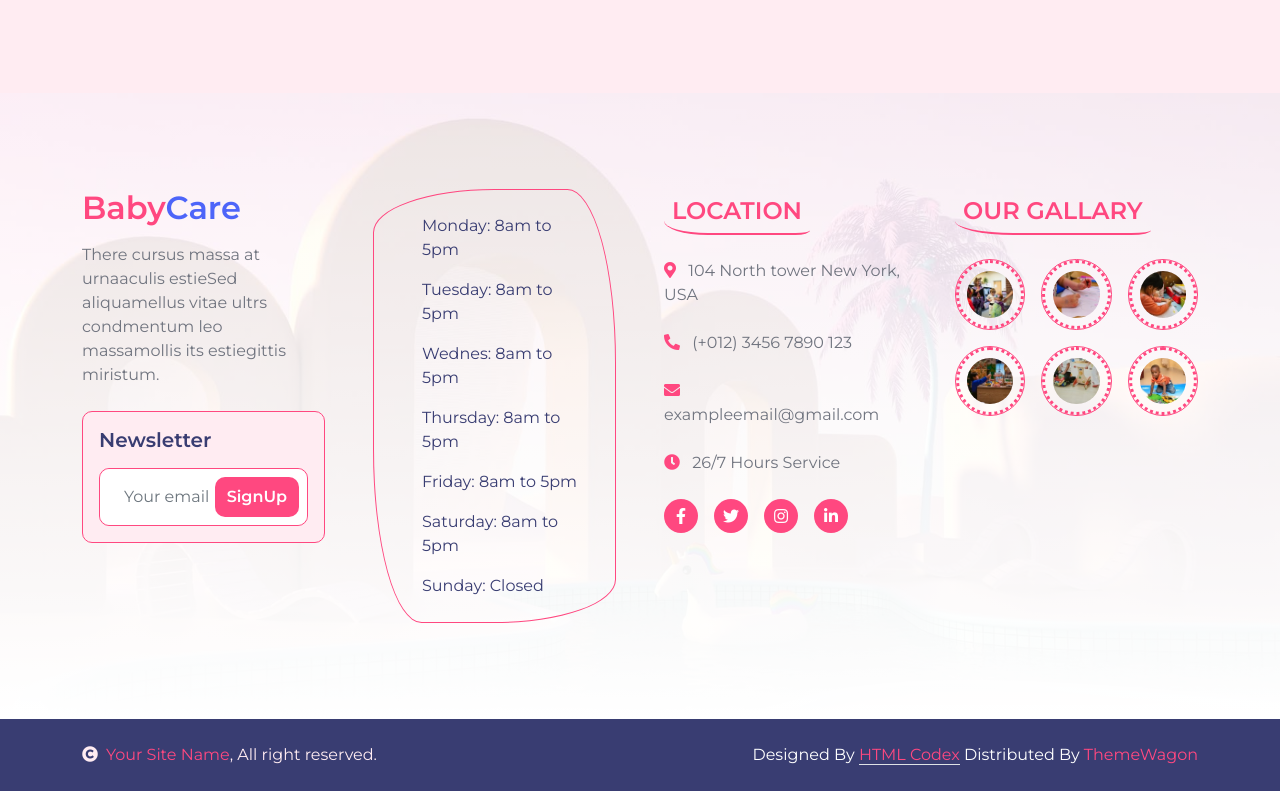
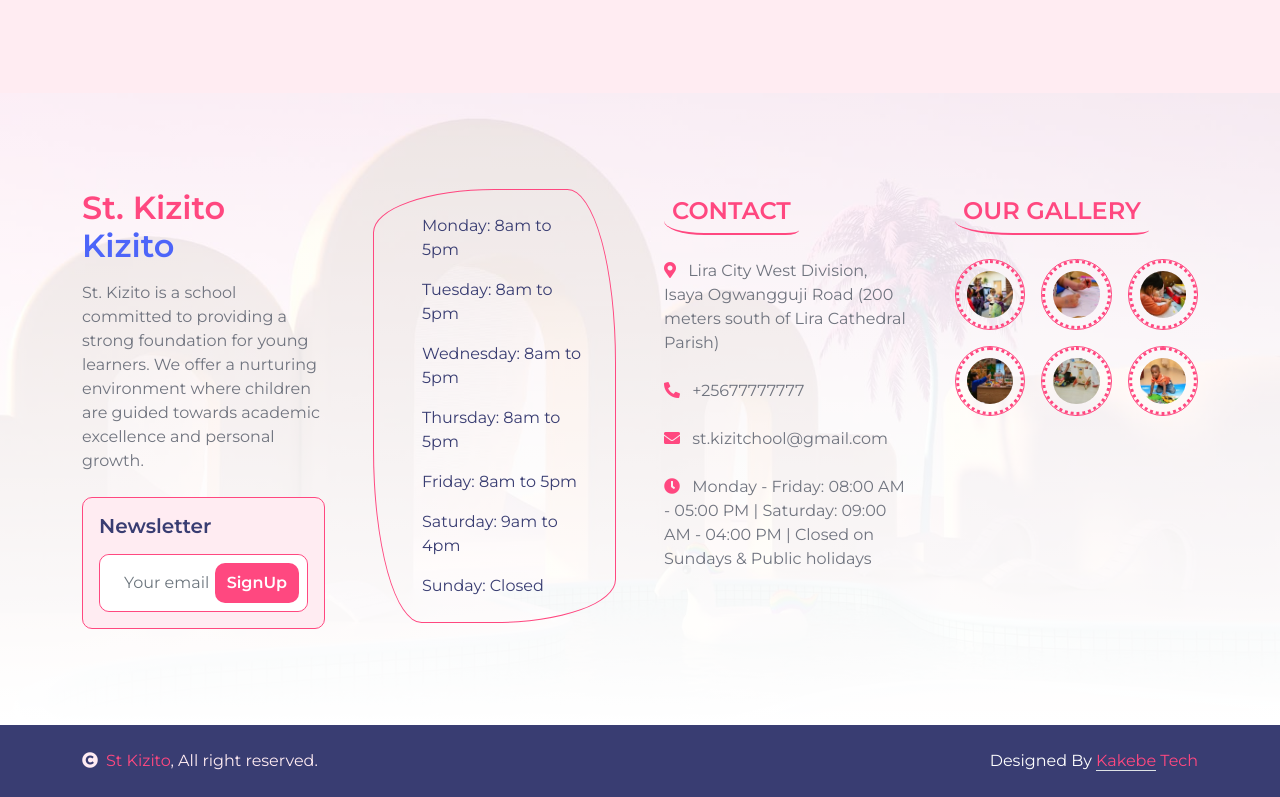
Before and after one commit to KaKebe-Technologies-Limited/stkizitio-new, a plain HTML site: page event.html in a window 1280 px wide. Shown: the part 1278-2075 px from the top of the page. Drawn offline with nearby package versions, Linux system fonts and the light colour scheme.

Commit message:
after hours

```diff
--- a/event.html
+++ b/event.html
@@ -46,8 +46,8 @@
             <div class="container topbar bg-primary d-none d-lg-block py-2" style="border-radius: 0 40px">
                 <div class="d-flex justify-content-between">
                     <div class="top-info ps-2">
-                        <small class="me-3"><i class="fas fa-map-marker-alt me-2 text-secondary"></i> <a href="#" class="text-white">123 Street, New York</a></small>
-                        <small class="me-3"><i class="fas fa-envelope me-2 text-secondary"></i><a href="#" class="text-white">Email@Example.com</a></small>
+                        <small class="me-3"><i class="fas fa-map-marker-alt me-2 text-secondary"></i> <a href="#" class="text-white">Lira City West Division, P.O Box 332, Lira(U)</a></small>
+                        <small class="me-3"><i class="fas fa-envelope me-2 text-secondary"></i><a href="#" class="text-white">st.kizit@gmail.com</a></small>
                     </div>
                     <div class="top-link pe-2">
                         <a href="" class="btn btn-light btn-sm-square rounded-circle"><i class="fab fa-facebook-f text-secondary"></i></a>
@@ -76,7 +76,6 @@
                                     <a href="blog.html" class="dropdown-item">Community</a>
                                     <a href="team.html" class="dropdown-item">Our Team</a>
                                     <a href="testimonial.html" class="dropdown-item">Gallery</a>
-                                    <a href="404.html" class="dropdown-item">404 Page</a>
                                 </div>
                             </div>
                             <a href="contact.html" class="nav-item nav-link">Contact</a>
@@ -223,8 +222,8 @@
                 <div class="row g-5">
                     <div class="col-md-6 col-lg-4 col-xl-3">
                         <div class="footer-item">
-                            <h2 class="fw-bold mb-3"><span class="text-primary mb-0">Baby</span><span class="text-secondary">Care</span></h2>
-                            <p class="mb-4">There cursus massa at urnaaculis estieSed aliquamellus vitae ultrs condmentum leo massamollis its estiegittis miristum.</p>
+                            <h2 class="fw-bold mb-3"><span class="text-primary mb-0">St. Kizito</span><span class="text-secondary"> Kizito</span></h2>
+                            <p class="mb-4">St. Kizito is a school committed to providing a strong foundation for young learners. We offer a nurturing environment where children are guided towards academic excellence and personal growth.</p>
                             <div class="border border-primary p-3 rounded bg-light">
                                 <h5 class="mb-3">Newsletter</h5>
                                 <div class="position-relative mx-auto border border-primary rounded" style="max-width: 400px;">
@@ -236,67 +235,60 @@
                     </div>
                     <div class="col-md-6 col-lg-4 col-xl-3">
                         <div class="footer-item">
-                            <div class="d-flex flex-column p-4 ps-5 text-dark border border-primary"
-                            style="border-radius: 50% 20% / 10% 40%;">
+                            <div class="d-flex flex-column p-4 ps-5 text-dark border border-primary" style="border-radius: 50% 20% / 10% 40%;">
                                 <p>Monday: 8am to 5pm</p>
                                 <p>Tuesday: 8am to 5pm</p>
-                                <p>Wednes: 8am to 5pm</p>
+                                <p>Wednesday: 8am to 5pm</p>
                                 <p>Thursday: 8am to 5pm</p>
                                 <p>Friday: 8am to 5pm</p>
-                                <p>Saturday: 8am to 5pm</p>
+                                <p>Saturday: 9am to 4pm</p>
                                 <p class="mb-0">Sunday: Closed</p>
                             </div>
                         </div>
                     </div>
                     <div class="col-md-6 col-lg-4 col-xl-3">
                         <div class="footer-item">
-                            <h4 class="text-primary mb-4 border-bottom border-primary border-2 d-inline-block p-2 title-border-radius">LOCATION</h4>
+                            <h4 class="text-primary mb-4 border-bottom border-primary border-2 d-inline-block p-2 title-border-radius">CONTACT</h4>
                             <div class="d-flex flex-column align-items-start">
-                                <a href="" class="text-body mb-4"><i class="fa fa-map-marker-alt text-primary me-2"></i> 104 North tower New York, USA</a>
-                                <a href="" class="text-start rounded-0 text-body mb-4"><i class="fa fa-phone-alt text-primary me-2"></i> (+012) 3456 7890 123</a>
-                                <a href="" class="text-start rounded-0 text-body mb-4"><i class="fas fa-envelope text-primary me-2"></i> exampleemail@gmail.com</a>
-                                <a href="" class="text-start rounded-0 text-body mb-4"><i class="fa fa-clock text-primary me-2"></i> 26/7 Hours Service</a>
-                                <div class="footer-icon d-flex">
-                                    <a class="btn btn-primary btn-sm-square me-3 rounded-circle text-white" href=""><i class="fab fa-facebook-f"></i></a>
-                                    <a class="btn btn-primary btn-sm-square me-3 rounded-circle text-white" href=""><i class="fab fa-twitter"></i></a>
-                                    <a href="#" class="btn btn-primary btn-sm-square me-3 rounded-circle text-white"><i class="fab fa-instagram"></i></a>
-                                    <a href="#" class="btn btn-primary btn-sm-square rounded-circle text-white"><i class="fab fa-linkedin-in"></i></a>
-                                </div>
+                                <a href="javascript:void(0)" class="text-body mb-4"><i class="fa fa-map-marker-alt text-primary me-2"></i> Lira City West Division, Isaya Ogwangguji Road (200 meters south of Lira Cathedral Parish)</a>
+                                <a href="javascript:void(0)" class="text-start rounded-0 text-body mb-4"><i class="fa fa-phone-alt text-primary me-2"></i> +25677777777</a>
+                                <a href="mailto:st.kizitonurseryprimaryschool@gmail.com" class="text-start rounded-0 text-body mb-4"><i class="fas fa-envelope text-primary me-2"></i> st.kizitchool@gmail.com</a>
+                                <a href="javascript:void(0)" class="text-start rounded-0 text-body mb-4"><i class="fa fa-clock text-primary me-2"></i> Monday - Friday: 08:00 AM - 05:00 PM | Saturday: 09:00 AM - 04:00 PM | Closed on Sundays & Public holidays</a>
                             </div>
                         </div>
                     </div>
                     <div class="col-md-6 col-lg-4 col-xl-3">
                         <div class="footer-item">
-                            <h4 class="text-primary mb-4 border-bottom border-primary border-2 d-inline-block p-2 title-border-radius">OUR GALLARY</h4>
+                            <h4 class="text-primary mb-4 border-bottom border-primary border-2 d-inline-block p-2 title-border-radius">OUR GALLERY</h4>
                             <div class="row g-3">
                                 <div class="col-4">
                                     <div class="footer-galary-img rounded-circle border border-primary">
-                                        <img src="img/galary-1.jpg" class="img-fluid rounded-circle p-2" alt="">
+                                        <img src="img/galary-1.jpg" class="img-fluid rounded-circle p-2" alt="Gallery Image 1">
                                     </div>
                                 </div>
                                 <div class="col-4">
                                     <div class="footer-galary-img rounded-circle border border-primary">
-                                        <img src="img/galary-2.jpg" class="img-fluid rounded-circle p-2" alt="">
+                                        <img src="img/galary-2.jpg" class="img-fluid rounded-circle p-2" alt="Gallery Image 2">
                                     </div>
                                 </div>
                                 <div class="col-4">
                                     <div class="footer-galary-img rounded-circle border border-primary">
-                                        <img src="img/galary-3.jpg" class="img-fluid rounded-circle p-2" alt="">
+                                        <img src="img/galary-3.jpg" class="img-fluid rounded-circle p-2" alt="Gallery Image 3">
                                     </div>
                                 </div>
                                 <div class="col-4">
                                     <div class="footer-galary-img rounded-circle border border-primary">
-                                        <img src="img/galary-4.jpg" class="img-fluid rounded-circle p-2" alt="">
+                                        <img src="img/galary-4.jpg" class="img-fluid rounded-circle p-2" alt="Gallery Image 4">
                                     </div>
                                 </div>
                                 <div class="col-4">
                                     <div class="footer-galary-img rounded-circle border border-primary">
-                                        <img src="img/galary-5.jpg" class="img-fluid rounded-circle p-2" alt="">
+                                        <img src="img/galary-5.jpg" class="img-fluid rounded-circle p-2" alt="Gallery Image 5">
                                     </div>
                                 </div>
                                 <div class="col-4">
                                     <div class="footer-galary-img rounded-circle border border-primary">
-                                        <img src="img/galary-6.jpg" class="img-fluid rounded-circle p-2" alt="">
+                                        <img src="img/galary-6.jpg" class="img-fluid rounded-circle p-2" alt="Gallery Image 6">
                                     </div>
                                 </div>
                             </div>
@@ -305,6 +297,7 @@
                 </div>
             </div>
         </div>
+
         <!-- Footer End -->
 
 
@@ -313,13 +306,13 @@
             <div class="container">
                 <div class="row">
                     <div class="col-md-6 text-center text-md-start mb-3 mb-md-0">
-                        <span class="text-light"><a href="#"><i class="fas fa-copyright text-light me-2"></i>Your Site Name</a>, All right reserved.</span>
+                        <span class="text-light"><a href="#"><i class="fas fa-copyright text-light me-2"></i>St Kizito</a>, All right reserved.</span>
                     </div>
                     <div class="col-md-6 my-auto text-center text-md-end text-white">
                         <!--/*** This template is free as long as you keep the below author’s credit link/attribution link/backlink. ***/-->
                         <!--/*** If you'd like to use the template without the below author’s credit link/attribution link/backlink, ***/-->
                         <!--/*** you can purchase the Credit Removal License from "https://htmlcodex.com/credit-removal". ***/-->
-                        Designed By <a class="border-bottom" href="https://htmlcodex.com">HTML Codex</a> Distributed By <a clas="border-bottom" href="https://themewagon.com">ThemeWagon</a>
+                        Designed By <a class="border-bottom" href="https://htmlcodex.com">Kakebe</a>  <a clas="border-bottom" href="https://kakebe.tech">Tech</a>
                     </div>
                 </div>
             </div>
```
Also changed, not shown: LICENSE.txt (deleted), daycare-website-template.jpg (deleted). Lines whose indentation alone changed are shown as unchanged.
